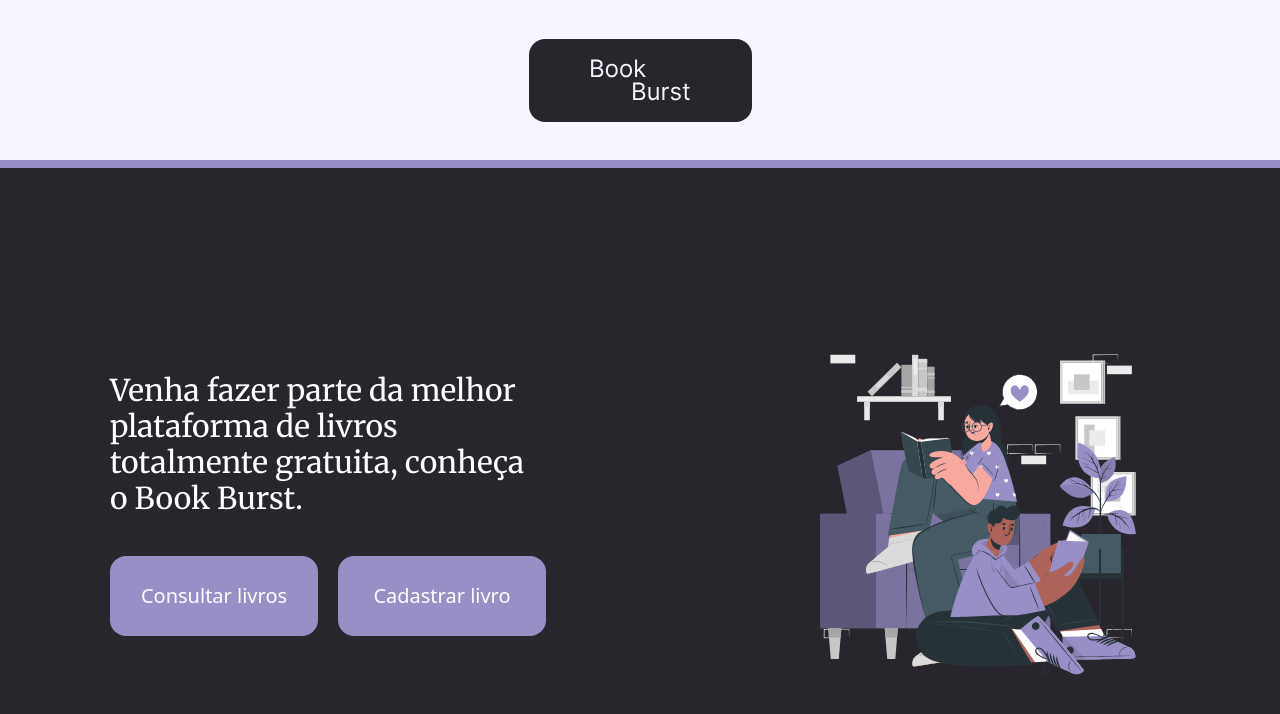
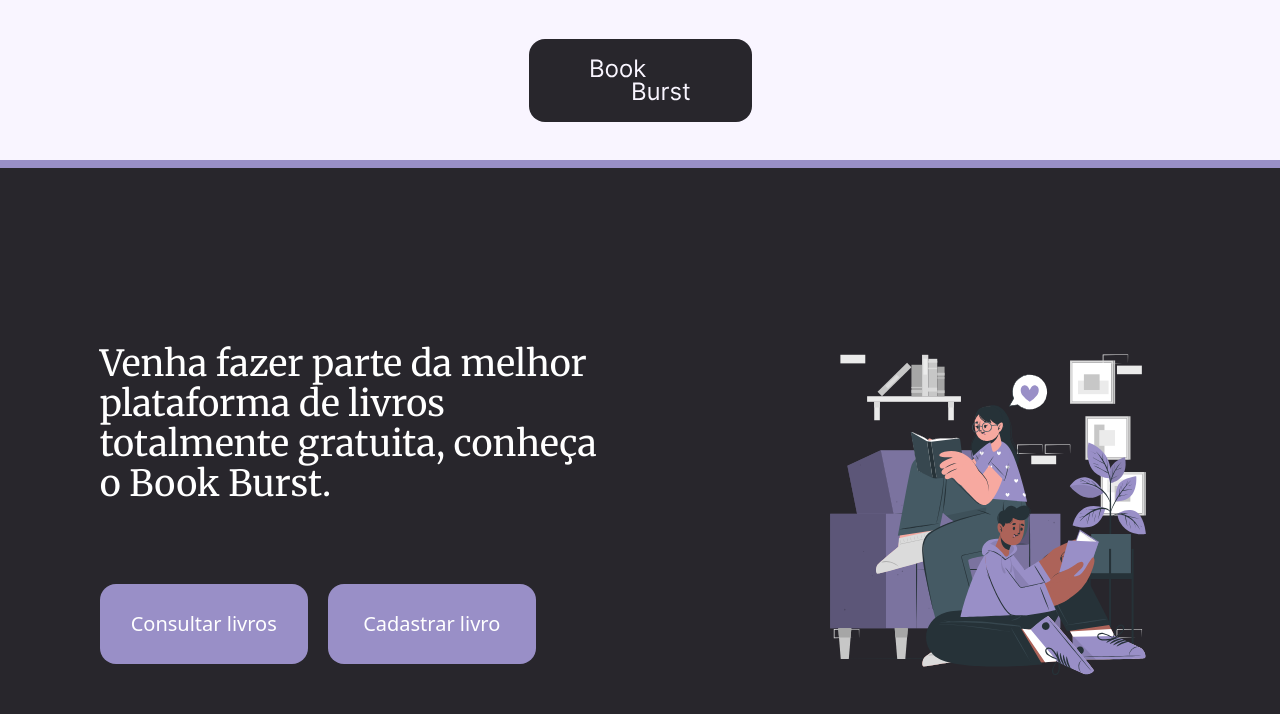
Before and after one commit to Gleison-dev/book-burst-frontend, a React (Vite) app: page / in a window 1280 px wide. Shown: the top 714 px of the page. Built offline with nearby package versions, Linux system fonts and the light colour scheme.

Commit message:
feat: adding space and text 4xl

```diff
--- a/src/components/Initial/index.jsx
+++ b/src/components/Initial/index.jsx
@@ -6,13 +6,13 @@ export default function Initial() {
     <>
       <section className="flex justify-around items-center mt-36">
         <div>
-          <h1 className="text-white font-merriweather text-3xl space-y-2">
+          <h1 className="text-white font-merriweather text-4xl space-y-3">
             Venha fazer parte da melhor <br />
             plataforma de livros <br />
             totalmente gratuita, conheça <br />
             o Book Burst. <br />
           </h1>
-          <div className="mt-10">
+          <div className="mt-20">
             <Button text="Consultar livros"/>
             <Button text="Cadastrar livro"/>
           </div>
```
